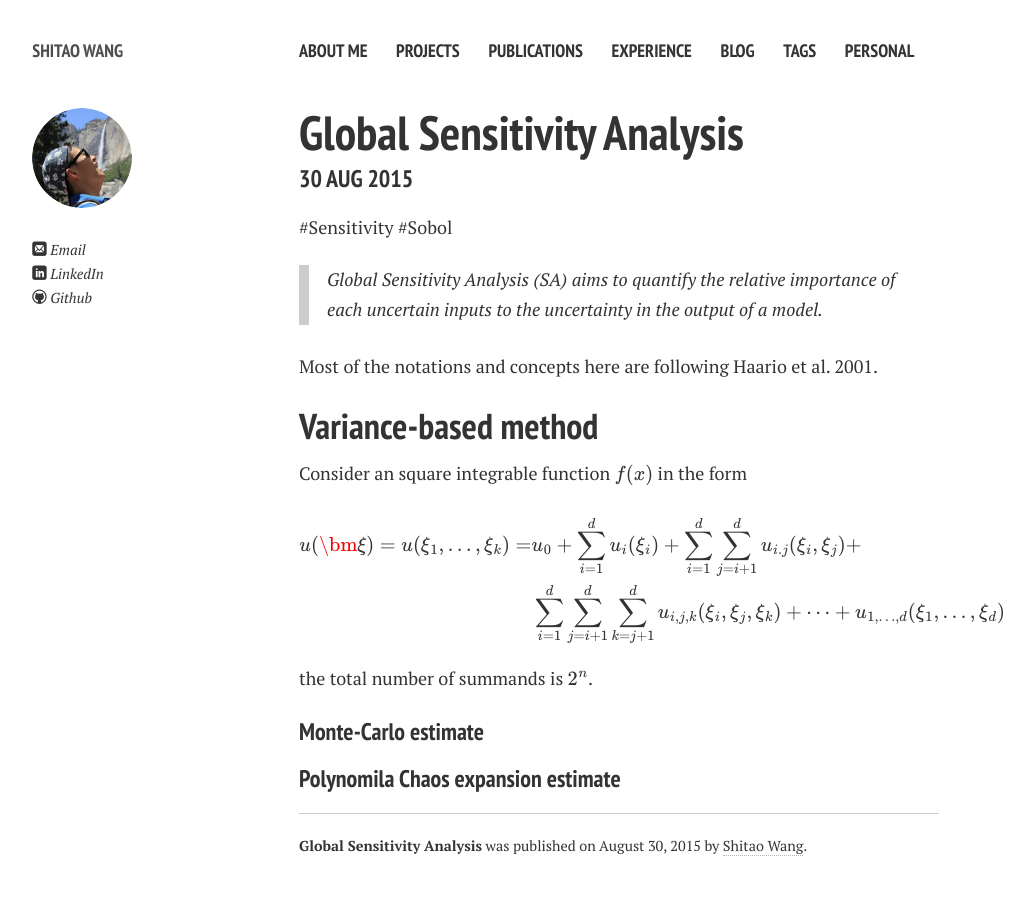
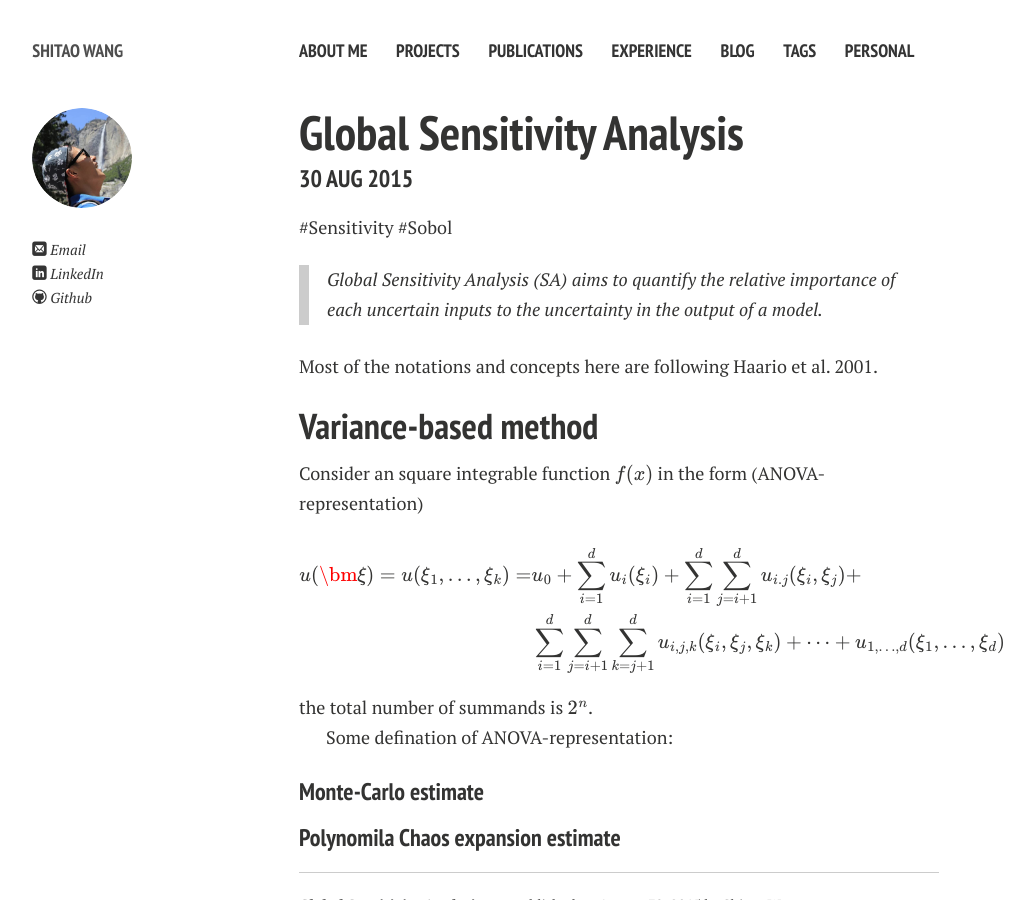
Before and after one commit to Shitao-zz/shitao.github.io, a Jekyll site: the page built from _posts/2015-08-30-sensitivity-analysis.md, in a window 1280 px wide and 900 px high. Shown: the whole window, without its empty margins (21-1055 px from the left). Built offline with Jekyll 4.4.1, drawn with Linux system fonts in a browser that asks for light colours; nearby versions of some CDN libraries; formulas are drawn with MathJax 3; comment, search, counter and statistics services are not loaded.

Commit message:
SA version1

```diff
--- a/_posts/2015-08-30-sensitivity-analysis.md
+++ b/_posts/2015-08-30-sensitivity-analysis.md
@@ -11,6 +11,7 @@ Most of the notations and concepts here are following Haario et al. 2001.
 
 ## Variance-based method
 Consider an square integrable function $$f(x)$$ in the form
+(ANOVA-representation)
 
 $$\begin{split}
 u(\bm \xi)=u(\xi_1,\ldots,\xi_k) =
@@ -21,7 +22,11 @@ u(\bm \xi)=u(\xi_1,\ldots,\xi_k) =
 						\end{split}$$
 
 the total number of summands is $$2^n$$.
+
+Some defination of ANOVA-representation:
+
 ### Monte-Carlo estimate
 
 
+
 ### Polynomila Chaos expansion estimate
```
